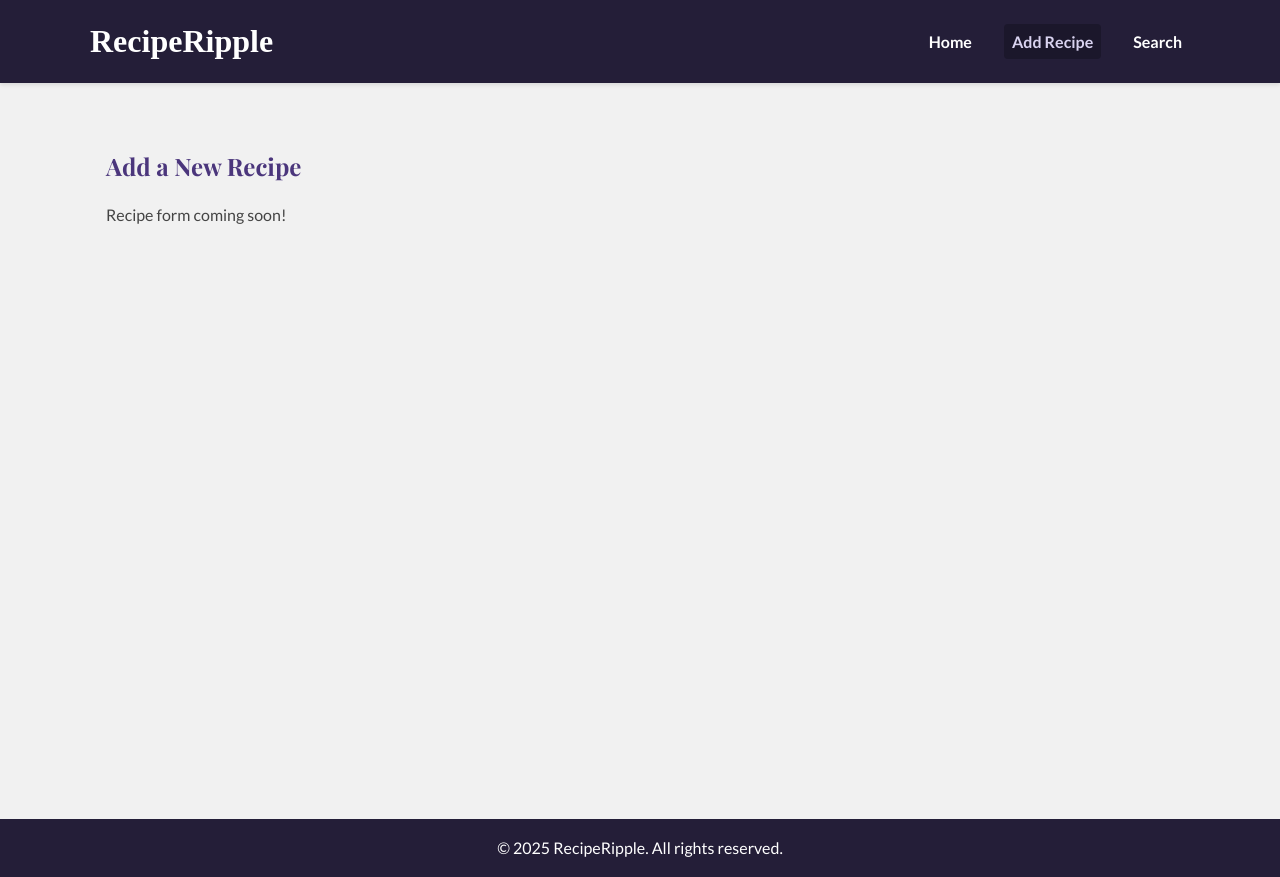
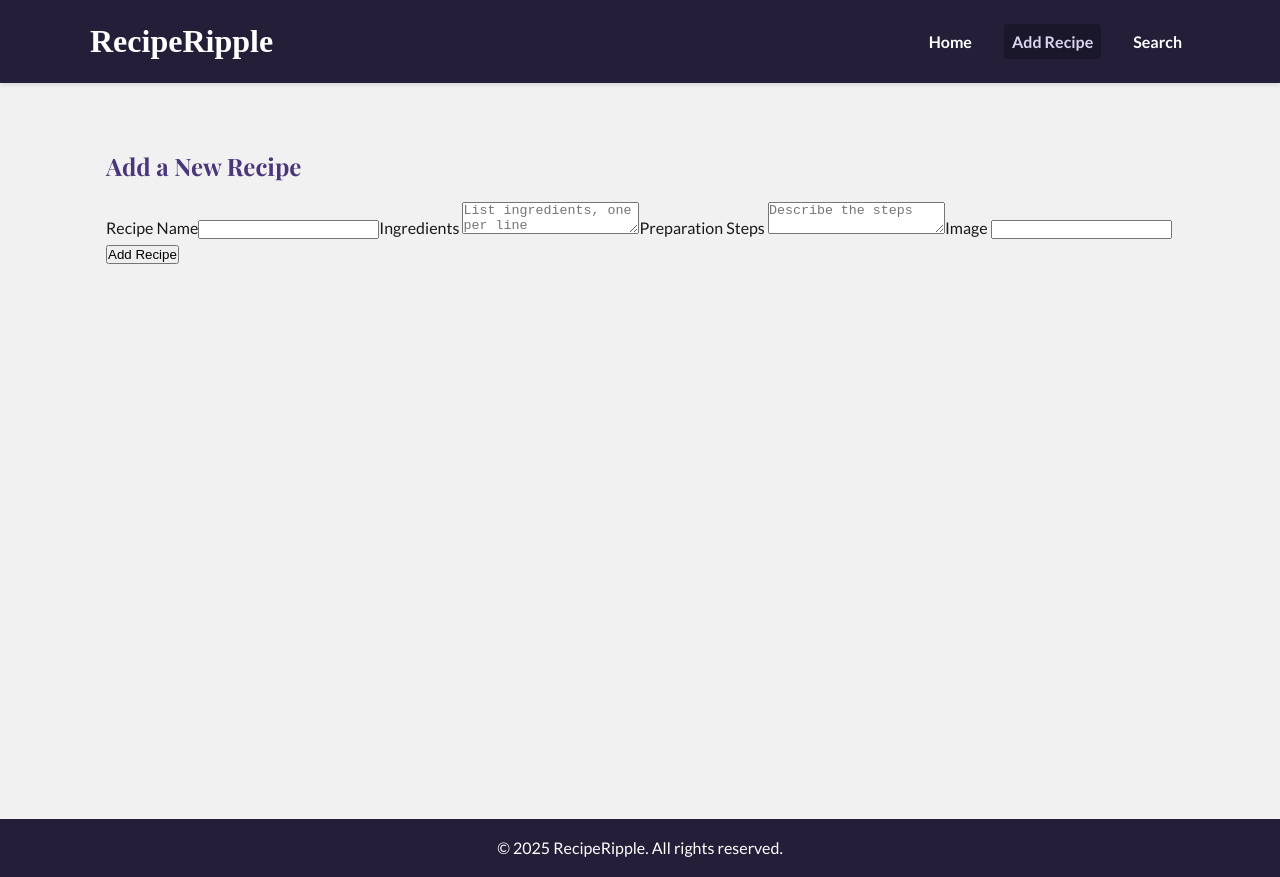
Before and after one commit to dhokabhoomi/Recipe-Book, a React (Vite) app: page /AddRecipe in a window 1280 px wide. Built offline with nearby package versions, Linux system fonts and the light colour scheme; a web font is replaced by a local one.

Commit message:
Implement basic recipe submission and display layout

```diff
--- a/src/App.css
+++ b/src/App.css
@@ -139,7 +139,7 @@ body {
   display: flex;
   flex-wrap: wrap;
   gap: 1.5rem;
-  justify-content: center;
+  justify-content: start;
 }
 
 .recipe-card {
--- a/src/components/AddRecipe.jsx
+++ b/src/components/AddRecipe.jsx
@@ -1,8 +1,67 @@
+import { useState } from "react";
+
 function AddRecipe() {
+  const [recipe, setRecipe] = useState({
+    name: "",
+    ingredients: "",
+    steps: "",
+    image: "",
+  });
+
+  const handleChange = (e) => {
+    setRecipe({ ...recipe, [e.target.name]: e.target.value });
+  };
+
+  const handleSubmit = (e) => {
+    e.preventDefault();
+    const newRecipe = {
+      ...recipe,
+      id: Date.now(),
+    };
+    const stored = JSON.parse(localStorage.getItem("recipes")) || [];
+    localStorage.setItem("recipes", JSON.stringify([...stored, newRecipe]));
+    alert("Recipe Added!");
+    setRecipe({ name: "", ingredients: "", steps: "", image: "" });
+    // console.log("Recipe submitted", recipe);
+  };
+
   return (
-    <div>
+    <div className="add-reccipe-form">
       <h2>Add a New Recipe</h2>
-      <p>Recipe form coming soon!</p>
+      <form onSubmit={handleSubmit}>
+        <label>Recipe Name</label>
+        <input
+          type="text"
+          name="name"
+          value={recipe.name}
+          onChange={handleChange}
+          required
+        />
+        <label>Ingredients </label>
+        <textarea
+          name="ingredients"
+          value={recipe.ingredients}
+          onChange={handleChange}
+          placeholder="List ingredients, one per line"
+          required
+        />
+        <label>Preparation Steps </label>
+        <textarea
+          name="steps"
+          value={recipe.steps}
+          onChange={handleChange}
+          placeholder="Describe the steps"
+          required
+        />
+        <label>Image </label>
+        <input
+          type="url"
+          name="image"
+          value={recipe.image}
+          onChange={handleChange}
+        />
+        <button type="submit">Add Recipe</button>
+      </form>
     </div>
   );
 }
--- a/src/components/Home.jsx
+++ b/src/components/Home.jsx
@@ -1,4 +1,11 @@
+import { useEffect, useState } from "react";
+
 function Home() {
+  const [recipe, setRecipe] = useState([]);
+  useEffect(() => {
+    const savedRecipe = JSON.parse(localStorage.getItem("recipes")) || [];
+    setRecipe(savedRecipe);
+  }, []);
   return (
     <>
       <section className="welcome-section">
@@ -12,21 +19,24 @@ function Home() {
       <section className="recipes-preview">
         <h3>Featured Recipes</h3>
         <div className="recipe-cards">
-          <article className="recipe-card">
-            <img src="https://via.placeholder.com/150" alt="Recipe 1" />
-            <h4>Spicy Avocado Toast</h4>
-            <p>A quick and healthy breakfast option.</p>
-          </article>
-          <article className="recipe-card">
-            <img src="https://via.placeholder.com/150" alt="Recipe 2" />
-            <h4>Classic Margherita Pizza</h4>
-            <p>Simple, fresh, and always delicious.</p>
-          </article>
-          <article className="recipe-card">
-            <img src="https://via.placeholder.com/150" alt="Recipe 3" />
-            <h4>Hearty Vegetable Soup</h4>
-            <p>Comfort food for chilly days.</p>
-          </article>
+          {recipe.length > 0 ? (
+            recipe.map((r) => (
+              <article key={r.id} className="recipe-card">
+                <img
+                  src={r.image || "https://via.placeholder.com/150"}
+                  alt={r.name}
+                />
+                <h4>{r.name}</h4>
+                <p>
+                  {r.ingredients.length > 50
+                    ? `${r.ingredients.slice(0, 50)}...`
+                    : r.ingredients}
+                </p>
+              </article>
+            ))
+          ) : (
+            <p>No recipes found. Add some!</p>
+          )}
         </div>
       </section>
     </>
```
